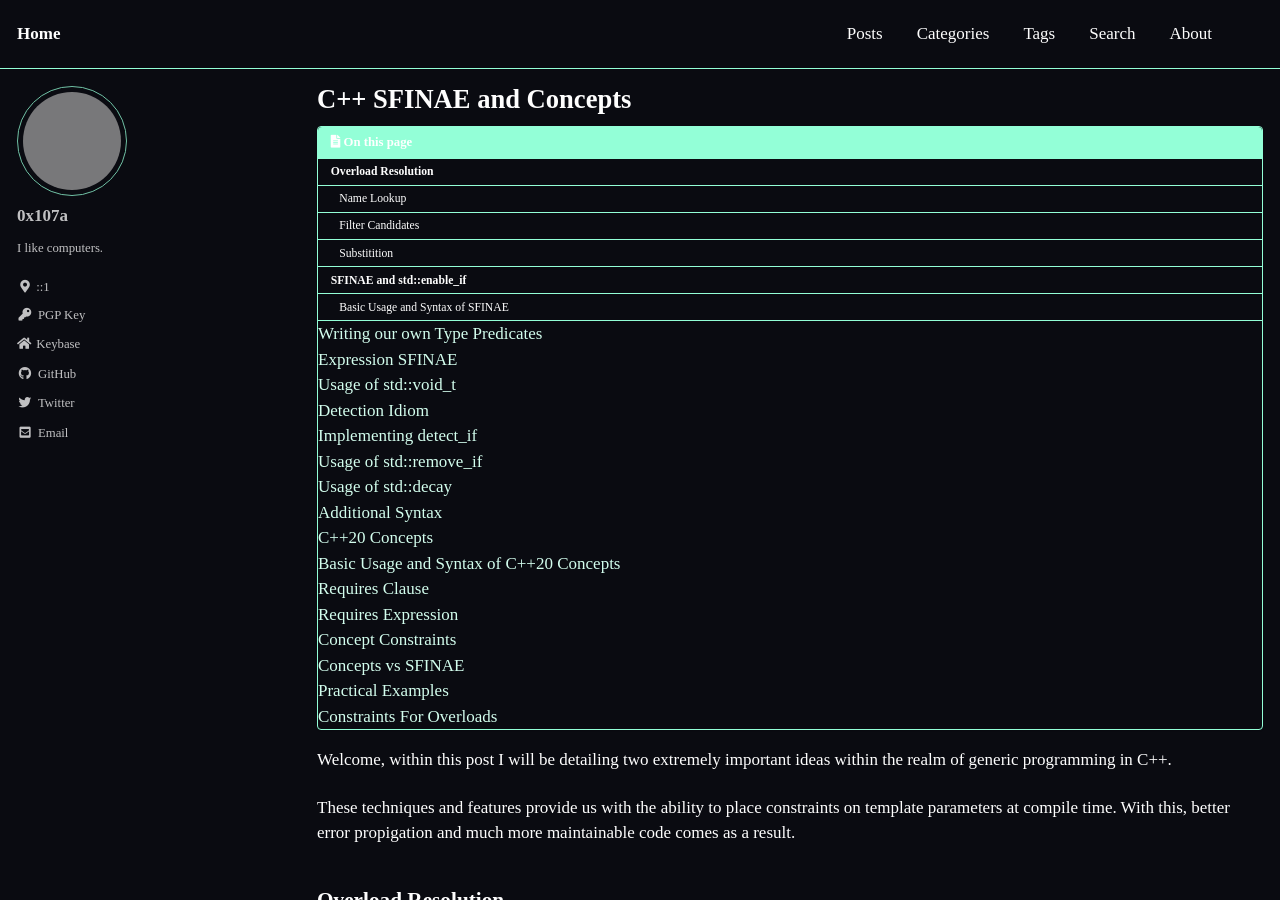
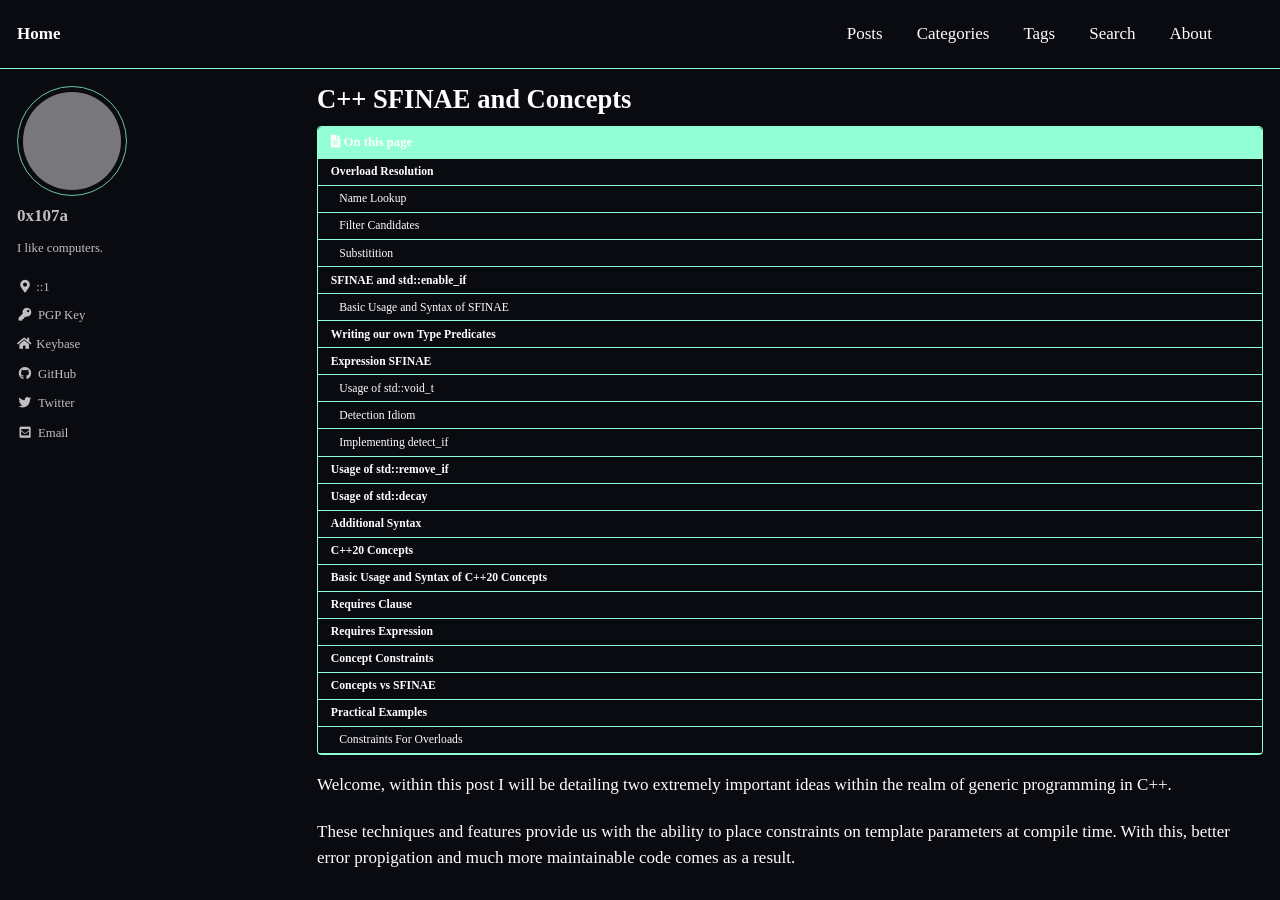
Before and after one commit to 0x107a/0x107a.github.io, a Jekyll site: the page built from _posts/2022-05-01-C++-SFINAE-and-Concepts.md, in a window 1280 px wide and 900 px high. Built offline with Jekyll 4.4.1, drawn with Linux system fonts in a browser that asks for light colours; cached includes are drawn as plain includes; some web fonts are replaced; grey boxes are pictures that could not be loaded.

Commit message:
figured out the problem. thats very stupid of you minimal mistakes

````diff
--- a/_posts/2022-05-01-C++-SFINAE-and-Concepts.md
+++ b/_posts/2022-05-01-C++-SFINAE-and-Concepts.md
@@ -104,7 +104,7 @@ template substitution; rather than having to dig through a massive error message
 provide a demonstration of exactly this technique, as well as the repercussions of letting
 our templates run wild.
 
-#### Basic Usage and Syntax of SFINAE
+### Basic Usage and Syntax of SFINAE
 
 I've explained the notion behind SFINAE, but it's very hard to understand and visualize a
 concept without practical examples; so I will provide one.
@@ -671,28 +671,28 @@ me via either one of my contacts shown on the left. I will try to respond as soo
 
 Thanks for reading and have a great day!
 
-### Additional Resources
-#### Template Metaprogramming Resources
-#### SFINAE Resources
-#### C++20 Concepts Resources
+## Additional Resources
+### Template Metaprogramming Resources
+### SFINAE Resources
+### C++20 Concepts Resources
 
-### Definitions
+## Definitions
 
 Definitions of various opaque terms utilized within this post.
 
-#### Type Predicate
+### Type Predicate
 
 A type predicate is exactly as the term ```predicate``` implies, which is simply an entity that
 evaluates to a boolean. In the case of a type predicate, it will take a type, check for some
 condition, and evaluate to a boolean.
 
-#### Template Subsitution and Instantiation
+### Template Subsitution and Instantiation
 
 The term template substitution refers to the process that the compiler takes to create a new
 definition of a function, class, or class member. The term intantiation refers to the idea,
 and I will be using either interchangeably throughout the course of this post.
 
-#### Type Trait
+### Type Trait
 
 A type trait is a technique within generic programming, which allows us to write
 [type predicates](#type-predicate) which aim to deduce traits about types. These type traits
@@ -701,7 +701,7 @@ with another means of defining these through the ```requires``` expression.
 
 See the [c++20 concepts](#c++20-concepts) section for more on the ```requires``` expression.
 
-#### Entity
+### Entity
 
 An entity within a C++ program is anything that is generalltangible to the runtime of the
 C++ compiler. An example of something that is not an entity is a preprocessor macro, as
@@ -710,13 +710,13 @@ they perform modifications to the code before the compiler begins.
 Here is a more complete list of everything that is considered an entity within c++:
 https://en.cppreference.com/w/cpp/language/basic_concepts
 
-#### Template Specialization
+### Template Specialization
 
 Template specialization is a technique which allows the programmer to define custom the
 contents of the template for a given set of predefined template arguments. Multiple examples
 of how template specialization may be used are shown below.
 
-##### Factorial
+#### Factorial
 
 We can calculate the factorial of an integer at compile time using template specialization
 as the base case for the recursive loop.
@@ -733,7 +733,7 @@ struct factorial<0> {
 };
 ```
 
-##### Greatest Common Divisor
+#### Greatest Common Divisor
 
 The same can be done for the Euclidean GCD algorithm. This algorithm demonstrates how
 partial specialization works.
````
